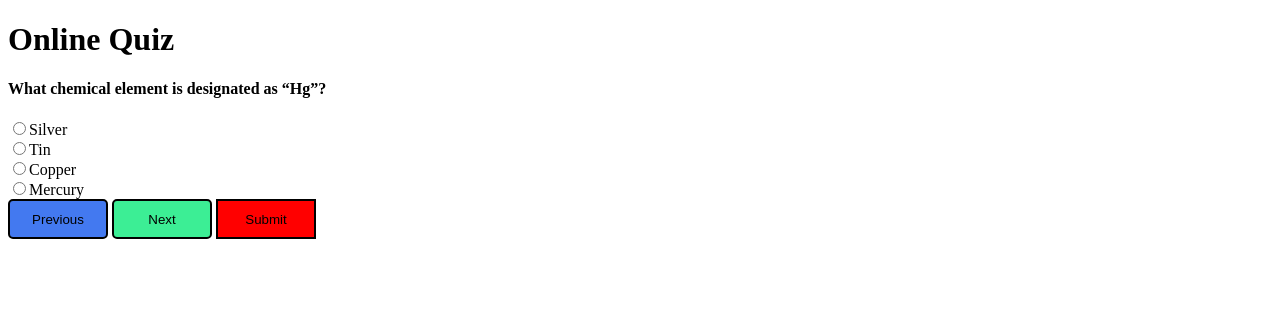
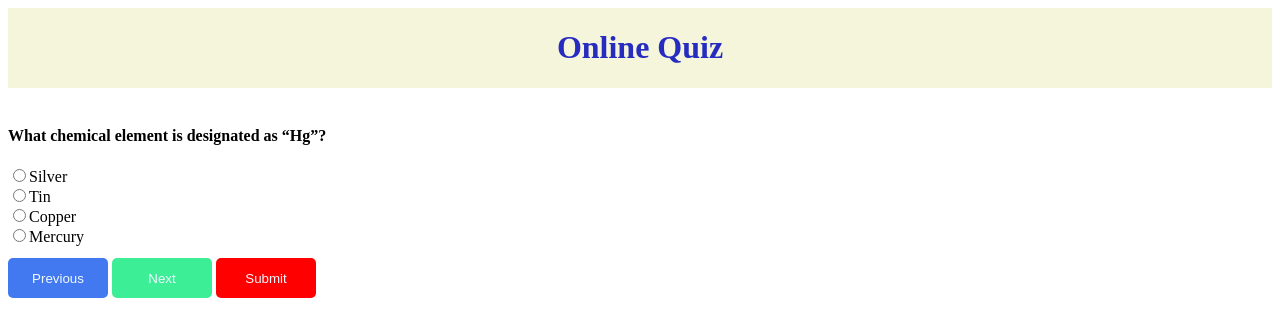
Before and after one commit to BhumikaMaheshwari05/quiz_Assesment, a plain HTML site: page index.html in a window 1280 px wide. Drawn offline with Linux system fonts and the light colour scheme.

Commit message:
Css updated

```diff
--- a/index.html
+++ b/index.html
@@ -8,7 +8,10 @@
     <link rel="stylesheet" href="style.css">
 </head>
 <body>
+    <div class="heading">
     <h1>Online Quiz</h1>
+    </div>
+    <br>
     <div class="quiz">
         <div id="question-container">
             <h4 id="question"></h4>
--- a/style.css
+++ b/style.css
@@ -1,26 +1,38 @@
+.heading{
+    display: flex;
+    justify-content: center;
+    background-color: beige;
+    color: rgb(39, 44, 192);
+}
 
 #prev{
     height: 40px;
     width: 100px;
+    color: aliceblue;
     background-color: rgb(67, 121, 240);
-    border: 2px solid black;
+    border: 0px solid black;
     border-radius: 5px;
     padding: 2px;
+    margin-top: 12px;
 
 
 }
 #next{
     height: 40px;
     width: 100px;
+    color: aliceblue;
     background-color: rgb(60, 238, 149);
-    border: 2px solid black;
+    border: 0px solid black;
     border-radius: 5px;
+
 }
 #submit{
     height: 40px;
     width: 100px;
+    color: aliceblue;
     background-color: red;
-    border: 2px solid black;
+    border: 0px solid black;
+    border-radius: 5px;
 }
 #sub{
     height: 40px;
```
